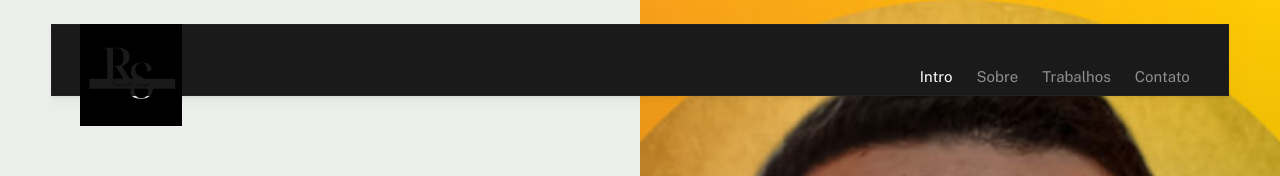
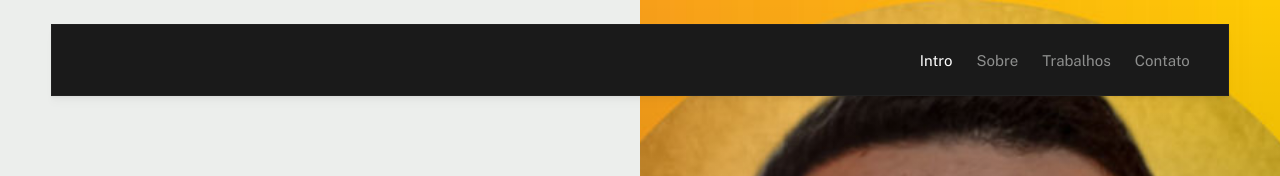
Before and after one commit to RafaSouzas3/meuPortifolio, a plain HTML site: page index.html in a window 1280 px wide. Shown: the top 176 px of the page. Drawn offline with nearby package versions, Linux system fonts and the light colour scheme; a web font is replaced by a local one.

Commit message:
atualizando

```diff
--- a/index.html
+++ b/index.html
@@ -60,9 +60,9 @@
 
                 <div class="s-header__block">
                     <div class="s-header__logo">
-                        <a class="logo" href="index.html">
+                        <!-- <a class="logo" href="index.html">
                             <img src="images/logo.svg" alt="Homepage">
-                        </a>
+                        </a> -->
                     </div>
 
                     <a class="s-header__menu-toggle" href="#0"><span>Menu</span></a>
```
